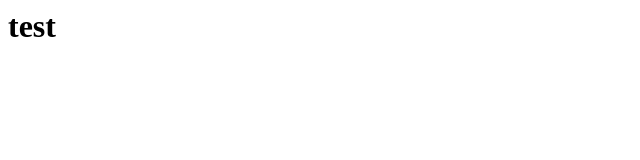
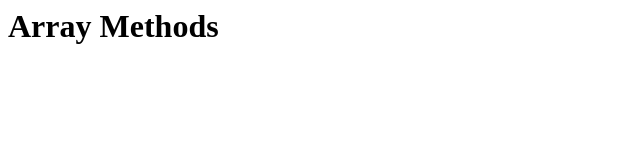
Before and after one commit to lewis-quinn-bright-signals/net-ninja-js-course, a plain HTML site: page chapter_9/index.html in a window 1280 px wide. Shown: the whole page, without its empty margins (0-640 px from the left). Drawn offline with Linux system fonts and the light colour scheme.

Commit message:
UPDATE: Chapter 9 final code

```diff
--- a/chapter_9/index.html
+++ b/chapter_9/index.html
@@ -6,7 +6,7 @@
     <link rel="stylesheet" href="styles.css">
 </head>
 <body>
-    <h1>test</h1>
+    <h1>Array Methods</h1>
 
     <script src="app.js"></script>
 </body>
```
Also changed, not shown: chapter_9/app.js (+200 -0 lines).
